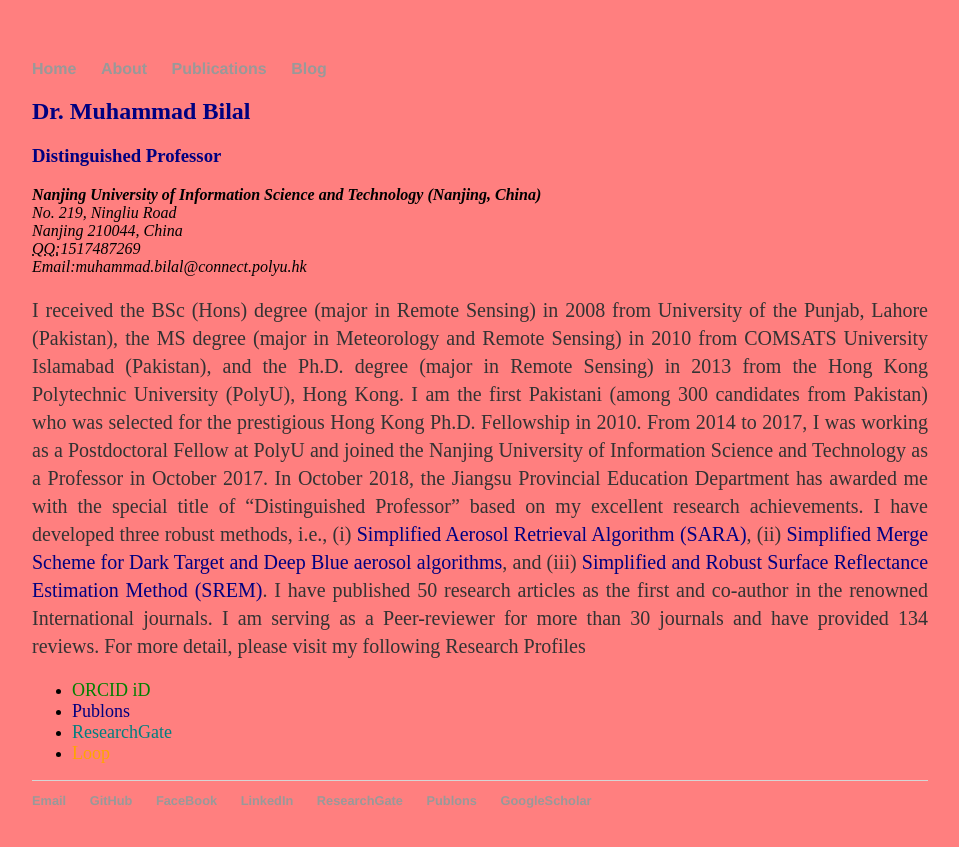
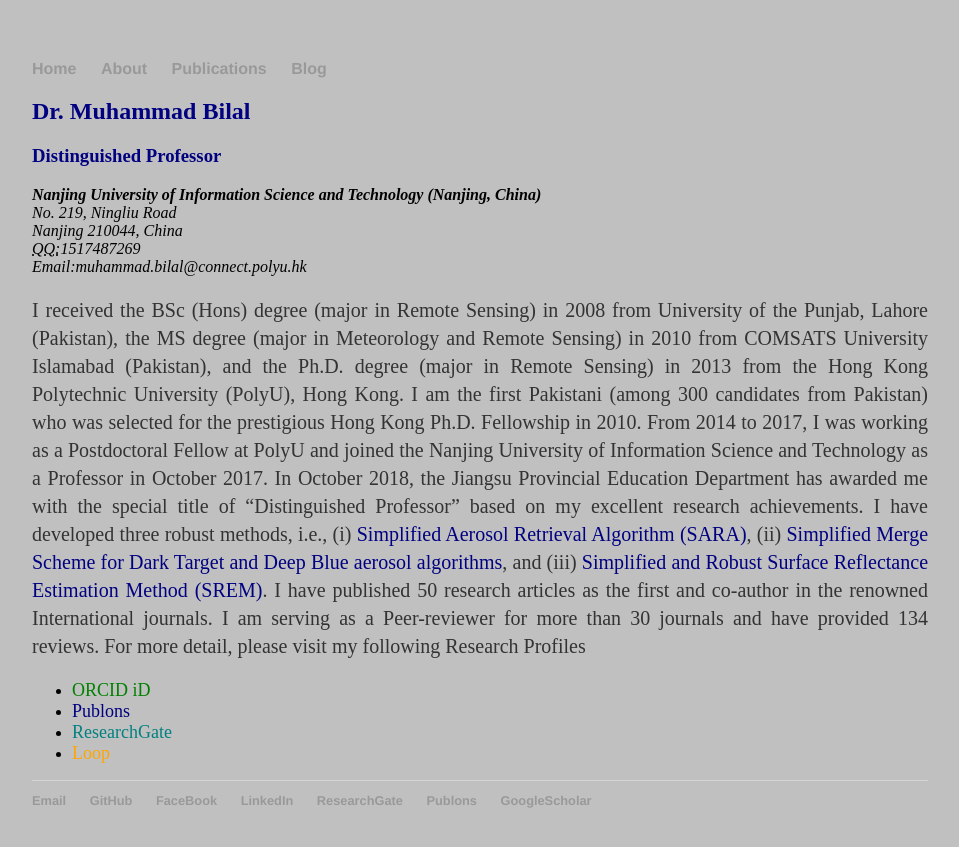
Before and after one commit to rs-DrBilal/rsbilal.github.io, a Jekyll site: the page built from about/index.html, in a window 1280 px wide. Shown: the top 847 px of the page, without its empty margins (160-1119 px from the left). Built offline with Jekyll 4.4.1, drawn with Linux system fonts in a browser that asks for light colours.

Commit message:
Update index.html

```diff
--- a/about/index.html
+++ b/about/index.html
@@ -4,7 +4,7 @@ title: About Muhammad Bilal
 ---
 
 		<div class="about">
-			<body style="background-color:hsla(0,100%,50%,0.5);"></body>
+			<body style="background-color:SILVER;"></body>
 			<h2 style="color: NAVY">Dr. Muhammad Bilal</h2>
 			<h3 style="color: NAVY">Distinguished Professor</h3>
 					<address>
```
